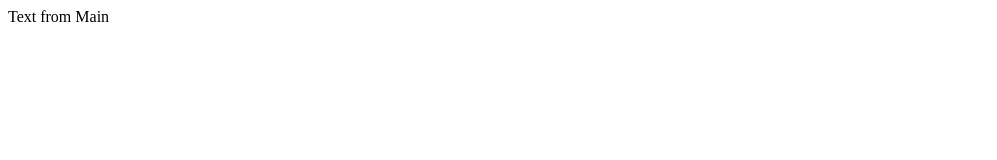
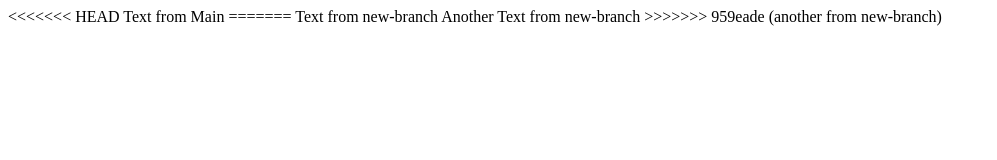
Before and after one commit to denkrut/react-native-webview, a website: page index.html in a window 1280 px wide. Shown: the whole page, without its empty margins (0-997 px from the left). Drawn offline with Linux system fonts and the light colour scheme.

Commit message:
another from new-branch

```diff
--- a/index.html
+++ b/index.html
@@ -7,7 +7,12 @@
     <title>Document</title>
 </head>
 <body>
+<<<<<<< HEAD
     Text from Main
 
+=======
+    Text from new-branch
+    Another Text from new-branch
+>>>>>>> 959eade (another from new-branch)
 </body>
 </html>
```
